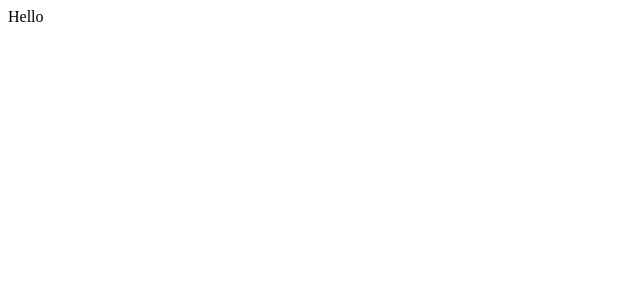
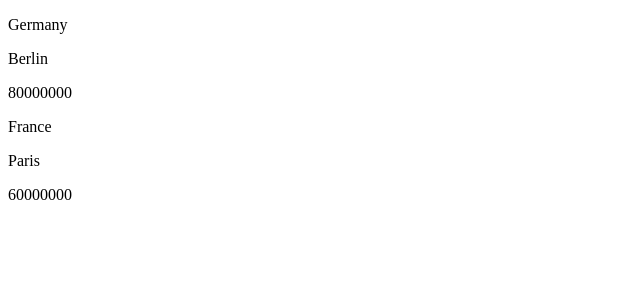
Before and after one commit to igd93/theWorld, a React (Create React App) app: page / in a window 1280 px wide. Shown: the top 300 px of the page, without its empty margins (0-640 px from the left). Built offline with nearby package versions, Linux system fonts and the light colour scheme.

Commit message:
created CountryCard component

```diff
--- a/src/App.js
+++ b/src/App.js
@@ -1,7 +1,17 @@
+import CountryCard from "./Components/CountryCard";
+
 function App() {
   return (
     <div className="App">
-      Hello
+      <CountryCard
+        name={'Germany'}
+        capital={'Berlin'}
+        population={80_000_000} />
+
+      <CountryCard
+        name={'France'}
+        capital={'Paris'}
+        population={60_000_000} />
     </div>
   );
 }
--- /dev/null
+++ b/src/Components/CountryCard.js
@@ -0,0 +1,8 @@
+export default function CountryCard(props) {
+    return (
+        <div>
+            <p>{props.name}</p>
+            <p>{props.capital}</p>
+            <p>{props.population}</p>
+        </div>)
+}
```
